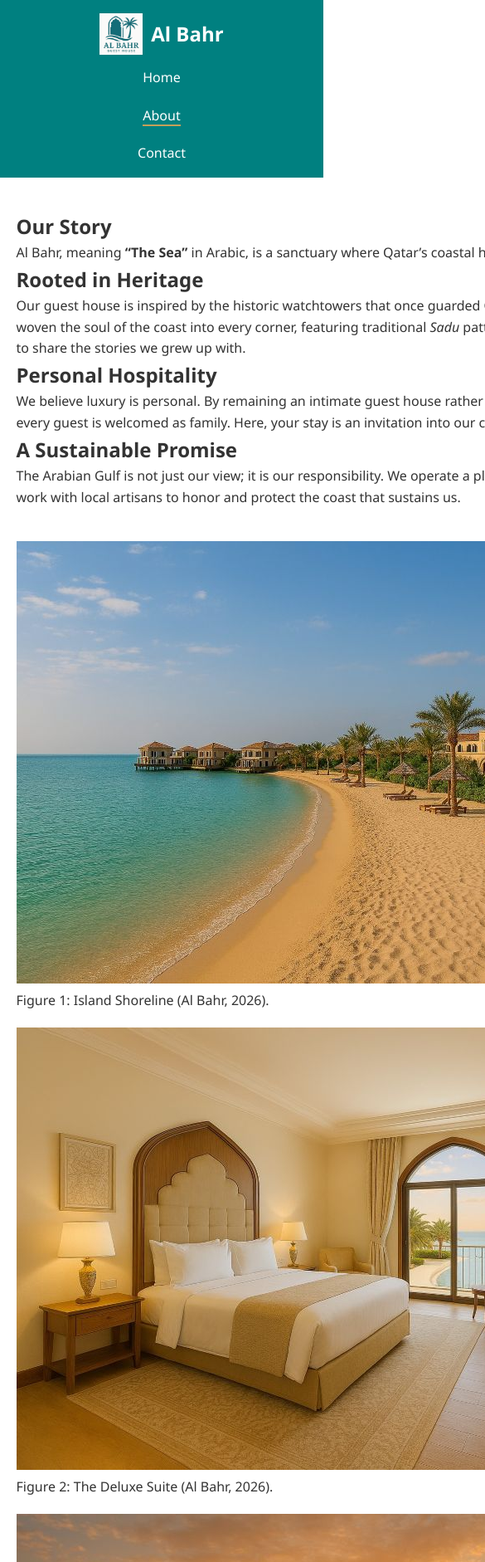
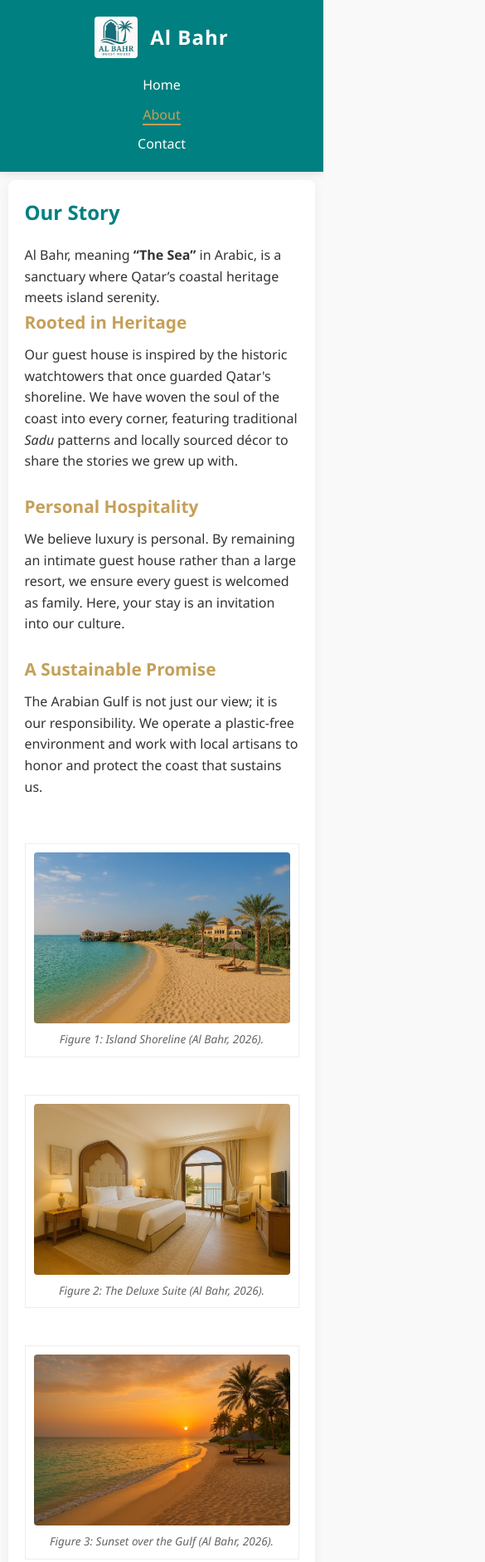
Before and after one commit to obaidurrehmanbajwa35-png/MyGuestHouse, a plain HTML site: page about.html in a window 390 px wide. Shown: the top 1882 px of the page at 83% size, 585 px wide, since content can reach past the window. Drawn offline with Linux system fonts and the light colour scheme.

Commit message:
css change

```diff
--- a/root/style.css
+++ b/root/style.css
@@ -4,6 +4,7 @@
     --gold: #C5A059;
     --text: #333;
     --white: #ffffff;
+    --bg-light: #f9f9f9;
 }
 
 * {
@@ -12,11 +13,20 @@
     box-sizing: border-box;
 }
 
+
+html, body {
+    max-width: 100%;
+    overflow-x: hidden;
+    scroll-behavior: smooth;
+}
+
 body {
-    font-family: 'Segoe UI', sans-serif;
+    font-family: 'Segoe UI', Tahoma, Geneva, Verdana, sans-serif;
     line-height: 1.6;
     color: var(--text);
+    background-color: var(--bg-light);
 }
+
 
 header {
     background: var(--primary-teal);
@@ -24,93 +34,124 @@ header {
     display: flex;
     justify-content: space-between;
     align-items: center;
+    box-shadow: 0 2px 10px rgba(0,0,0,0.1);
 }
 
 .logo-container {
     display: flex;
     align-items: center;
-    gap: 10px;
+    gap: 15px;
 }
 
 .site-logo {
     height: 50px;
+    width: auto;
 }
 
 .logo-text {
     color: white;
     font-weight: bold;
     font-size: 1.5rem;
+    letter-spacing: 1px;
 }
 
 nav ul {
     display: flex;
     list-style: none;
-    gap: 20px;
+    gap: 25px;
 }
 
 nav a {
     color: white;
     text-decoration: none;
     font-weight: 500;
+    transition: color 0.3s;
 }
 
-    nav a.active {
+    nav a:hover, nav a.active {
+        color: var(--gold);
         border-bottom: 2px solid var(--gold);
     }
-
-
-.hero {
-    text-align: center;
-    padding: 0 0 40px 0;
-    background: #fff;
-}
-
-.main-pic {
-    width: 100%;
-    max-height: 60vh;
-    object-fit: cover;
-}
-
-.hero-content {
-    padding: 20px;
-}
-
-.cta-btn {
-    background: var(--primary-teal);
-    color: white;
-    padding: 15px 30px;
-    border: none;
-    cursor: pointer;
-    font-size: 1.2rem;
-    margin-top: 20px;
-    border-radius: 5px;
-}
 
 
 .grid-container {
     display: grid;
     grid-template-columns: 1fr 1fr;
-    gap: 40px;
+    gap: 50px;
     max-width: 1200px;
     margin: 40px auto;
-    padding: 0 5%;
-}
-
-.gallery-grid {
-    display: grid;
-    grid-template-columns: 1fr;
-    gap: 20px;
+    padding: 20px 5%;
+    background: white;
+    border-radius: 8px;
+    box-shadow: 0 4px 15px rgba(0,0,0,0.05);
 }
 
 
+.text-side h1, .contact-form h2 {
+    color: var(--primary-teal);
+    margin-bottom: 20px;
+}
+
+.text-side article {
+    margin-bottom: 25px;
+}
+
+.text-side h2 {
+    color: var(--gold);
+    font-size: 1.3rem;
+    margin-bottom: 10px;
+}
+
+
+.gallery-grid {
+    display: flex;
+    flex-direction: column;
+    gap: 30px;
+}
+
+figure {
+    margin-bottom: 15px;
+    background: #fff;
+    padding: 10px;
+    border: 1px solid #eee;
+}
+
+img {
+    width: 100%;
+    height: auto;
+    display: block;
+    border-radius: 4px;
+}
+
+figcaption {
+    font-size: 0.85rem;
+    color: #666;
+    margin-top: 8px;
+    font-style: italic;
+    text-align: center;
+}
+
 .form-group {
-    margin-bottom: 15px;
+    margin-bottom: 20px;
+}
+
+label {
+    display: block;
+    font-weight: bold;
+    margin-bottom: 5px;
 }
 
 input, textarea {
     width: 100%;
     padding: 12px;
-    margin-top: 5px;
+    border: 1px solid #ccc;
+    border-radius: 4px;
+    font-family: inherit;
+}
+
+textarea {
+    height: 120px;
+    resize: vertical;
 }
 
 .submit-btn {
@@ -120,32 +161,38 @@ input, textarea {
     color: white;
     border: none;
     font-weight: bold;
+    cursor: pointer;
+    border-radius: 4px;
+    transition: background 0.3s;
 }
+
+    .submit-btn:hover {
+        background: #006666;
+    }
 
 
 @media (max-width: 768px) {
     header {
         flex-direction: column;
+        padding: 20px;
     }
-
 
     nav ul {
         flex-direction: column;
         width: 100%;
         text-align: center;
-        margin-top: 15px;
+        margin-top: 20px;
+        gap: 10px;
     }
 
     .grid-container {
         grid-template-columns: 1fr;
+        margin: 10px;
+        gap: 30px;
     }
 
 
-    .hero-content {
-        order: -1;
-    }
-
-    .map-section {
-        order: 2;
+    .submit-btn {
+        padding: 18px;
     }
 }
```
